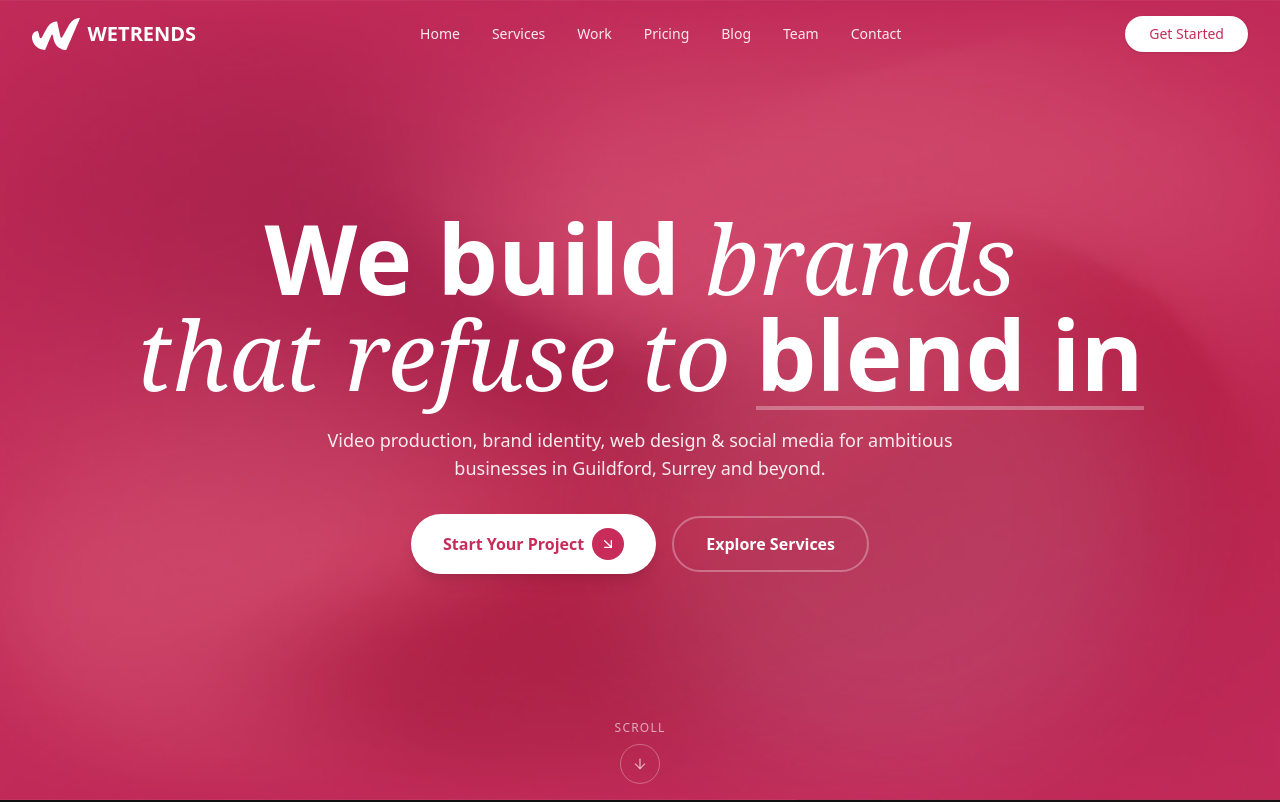
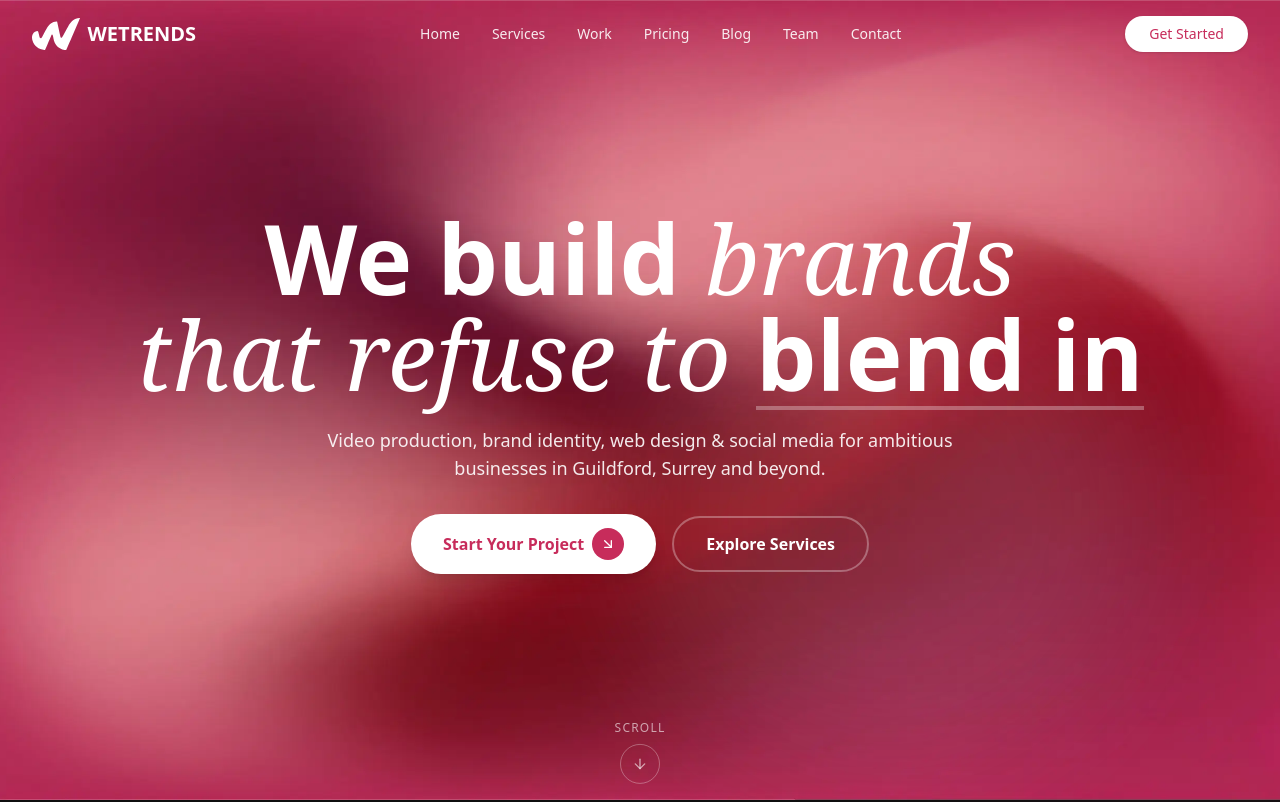
Before and after one commit to 4xeoz/wetrends, a Next.js app in the folder website/: page / in a window 1280 px wide. Shown: the top 802 px of the page. Built offline with nearby package versions, Linux system fonts and the light colour scheme.

Commit message:
Remove pink overlay from hero background

```diff
--- a/website/app/_component/home/hero.tsx
+++ b/website/app/_component/home/hero.tsx
@@ -26,8 +26,7 @@ const Hero = () => {
           className="object-cover object-center"
           sizes="100vw"
         />
-        {/* Overlay for better text readability */}
-        <div className="absolute inset-0 bg-[#C72C5B]/70" />
+
       </motion.div>
 
       {/* Large background circle */}
```
